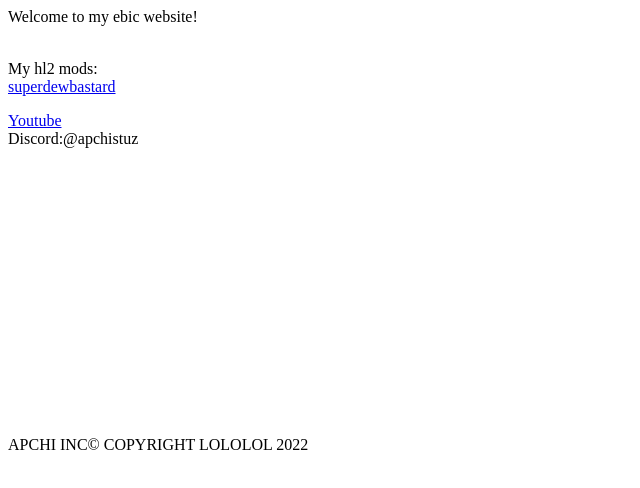
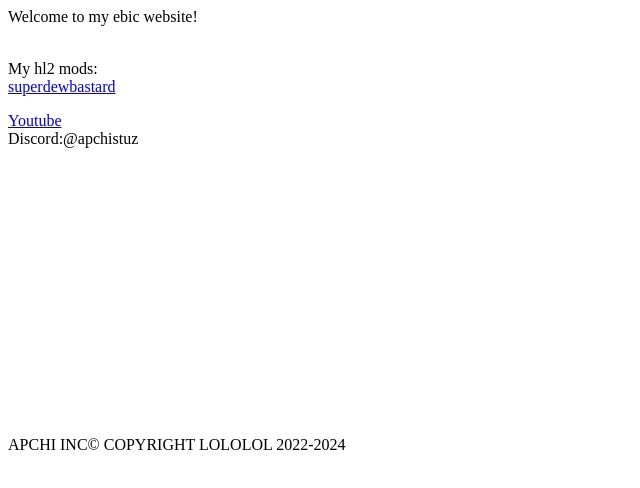
Before and after one commit to apchistuo/apchi, a plain HTML site: page index.html in a window 1280 px wide. Shown: the full height of the page, 0-640 px from the left. Drawn offline with Linux system fonts and the light colour scheme.

Commit message:
Update index.html

```diff
--- a/index.html
+++ b/index.html
@@ -2,4 +2,4 @@
 <meta http-equiv="content-type" content="text/html; charset=UTF-8"></head><body><p></p>
 <p>Welcome to my ebic website!<br><br></p>
 <p>My hl2 mods:<br><a title="superdewbastard" href="https://drive.google.com/file/d/10-hkUx0kYviNXARWwYTydsNfZGxRFdim/view?usp=sharing">superdewbastard</a></p>
-<p><a title="Youtube" href="https://www.youtube.com/channel/UCH_L0JyEw4om1ffwhOOCQjg">Youtube</a><br>Discord:@apchistuz<br><br><br><br><br><br><br><br><br><br><br><br><br><br><br><br><br>APCHI INC© COPYRIGHT LOLOLOL 2022</p></body></html>
+<p><a title="Youtube" href="https://www.youtube.com/channel/UCH_L0JyEw4om1ffwhOOCQjg">Youtube</a><br>Discord:@apchistuz<br><br><br><br><br><br><br><br><br><br><br><br><br><br><br><br><br>APCHI INC© COPYRIGHT LOLOLOL 2022-2024</p></body></html>
```
